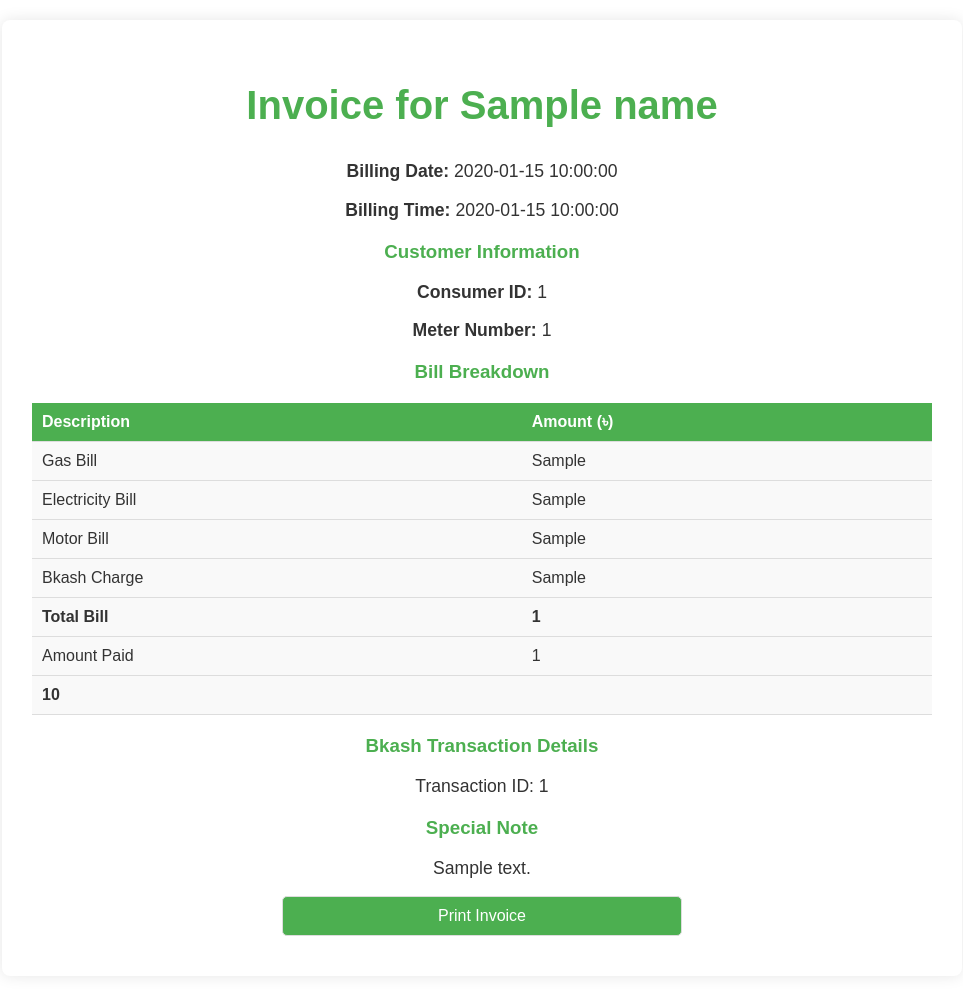
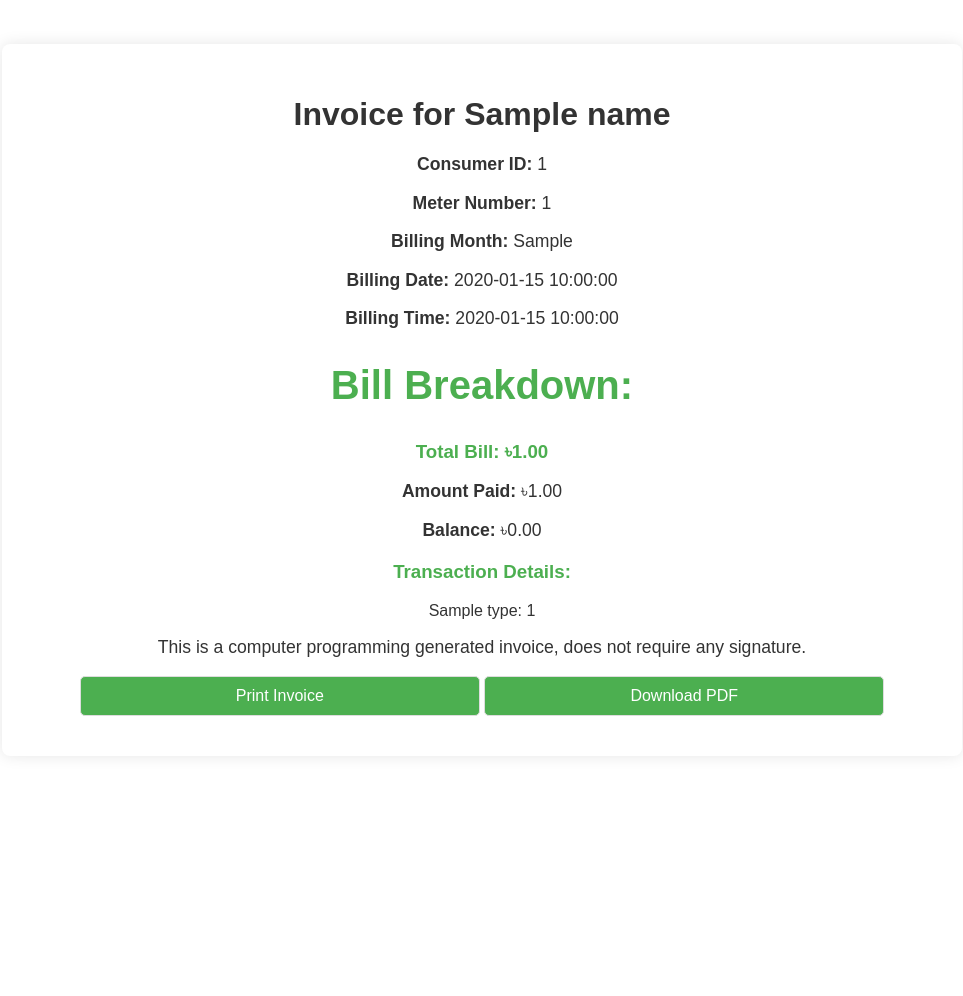
Before and after one commit to ovi13/Utility-New-Invoice, a Flask app: template New-invoice-2/templates/invoice.html in a window 1280 px wide. Shown: the whole page, without its empty margins (158-1121 px from the left). After the commit the page ends 716 px from the top, so only its background shows below. Run offline with Flask 3, Linux system fonts and the light colour scheme; the template is opened without the code that fills it: most values are stand-ins (such as "Sample title", 1, 10 or a date in 2020); some libraries are stand-ins or nearby versions.

Commit message:
Update invoice.html

```diff
--- a/New-invoice-2/templates/invoice.html
+++ b/New-invoice-2/templates/invoice.html
@@ -3,45 +3,119 @@
 <head>
     <meta charset="UTF-8">
     <meta name="viewport" content="width=device-width, initial-scale=1.0">
-    <title>Invoice for {{ name }}</title>
+    <title>Invoice</title>
     <link rel="stylesheet" href="{{ url_for('static', filename='style.css') }}">
+    <script src="https://cdnjs.cloudflare.com/ajax/libs/html2pdf.js/0.10.1/html2pdf.bundle.min.js"></script>
+    <script>
+        function downloadPDF() {
+            const element = document.querySelector('.container');
+            var opt = {
+                margin:       0.5, // Reduced margin
+                filename:     'invoice.pdf',
+                image:        { type: 'jpeg', quality: 0.98 },
+                html2canvas:  { scale: 2 },
+                // Use a slightly taller custom format to prevent page breaks
+                jsPDF:        { unit: 'in', format: [8.27, 12.0], orientation: 'portrait' } // A4 width (8.27 in), slightly taller height (e.g., 12.0 in)
+            };
+            html2pdf().from(element).set(opt).save();
+        }
+    </script>
 </head>
 <body>
     <div class="container">
-        <h2>Invoice for {{ name }}</h2>
-        <p><strong>Billing Date: </strong>{{ billing_date }}</p>
-        <p><strong>Billing Time: </strong>{{ billing_time }}</p>
+        <h1>Invoice for {{ name }}</h1>
+        <p><strong>Consumer ID:</strong> {{ consumer_id if consumer_id else 'N/A' }}</p>
+        <p><strong>Meter Number:</strong> {{ meter_number if meter_number else 'N/A' }}</p>
+        <p><strong>Billing Month:</strong> {{ billing_month }}</p>
+        <p><strong>Billing Date:</strong> {{ billing_date }}</p>
+        <p><strong>Billing Time:</strong> {{ billing_time }}</p>
 
-        <h3>Customer Information</h3>
-        <p><strong>Consumer ID: </strong>{{ consumer_id }}</p>
-        <p><strong>Meter Number: </strong>{{ meter_number or 'Not Available' }}</p>
+        <h2>Bill Breakdown:</h2>
+        {% if electricity_bill > 0 %}
+        <div class="bill-item">
+            <span class="bill-label">Electricity Bill (Total):</span>
+            <span class="bill-value">৳{{ "%.2f"|format(electricity_bill|float) }}</span>
+        </div>
+        {% endif %}
 
-        <h3>Bill Breakdown</h3>
-        <table>
-            <thead>
-                <tr>
-                    <th>Description</th>
-                    <th>Amount (৳)</th>
-                </tr>
-            </thead>
-            <tbody>
-                <tr><td>Gas Bill</td><td>{{ gas_bill }}</td></tr>
-                <tr><td>Electricity Bill</td><td>{{ electricity_bill }}</td></tr>
-                <tr><td>Motor Bill</td><td>{{ motor_bill }}</td></tr>
-                <tr><td>Bkash Charge</td><td>{{ bkash_charge }}</td></tr>
-                <tr><td><strong>Total Bill</strong></td><td><strong>{{ total_bill }}</strong></td></tr>
-                <tr><td>Amount Paid</td><td>{{ total_paid }}</td></tr>
-                <tr><td><strong>{{ balance_status }}</strong></td><td></td></tr>
-            </tbody>
-        </table>
+        {% if motor_bill > 0 %}
+        <div class="bill-item">
+            <span class="bill-label">Motor Bill (Total):</span>
+            <span class="bill-value">৳{{ "%.2f"|format(motor_bill|float) }}</span>
+        </div>
+        {# Check if 'name' is 'Motor Bill' to display shares specifically for this type #}
+        {% if name == "Motor Bill" %}
+        <div class="bill-item">
+            <span class="bill-label">Mridul's Share (Motor Bill):</span>
+            <span class="bill-value">৳{{ "%.2f"|format(motor_bill_mridul|float) }}</span>
+        </div>
+        <div class="bill-item">
+            <span class="bill-label">Rita's Share (Motor Bill):</span>
+            <span class="bill-value">৳{{ "%.2f"|format(motor_bill_rita|float) }}</span>
+        </div>
+        {% endif %}
+        {% endif %}
 
-        <h3>Bkash Transaction Details</h3>
-        <p>Transaction ID: {{ bkash_transaction_id }}</p>
+        {% if gas_bill > 0 %}
+        <div class="bill-item">
+            <span class="bill-label">Gas Bill (Total):</span>
+            <span class="bill-value">৳{{ "%.2f"|format(gas_bill|float) }}</span>
+        </div>
+        {# Check if 'name' is 'Gas Bill' to display shares specifically for this type #}
+        {% if name == "Gas Bill" %}
+        <div class="bill-item">
+            <span class="bill-label">Mridul's Share (Gas Bill):</span>
+            <span class="bill-value">৳{{ "%.2f"|format(gas_bill_mridul|float) }}</span>
+        </div>
+        <div class="bill-item">
+            <span class="bill-label">Pappu's Share (Gas Bill):</span>
+            <span class="bill-value">৳{{ "%.2f"|format(gas_bill_pappu|float) }}</span>
+        </div>
+        <div class="bill-item">
+            <span class="bill-label">Rita's Share (Gas Bill):</span>
+            <span class="bill-value">৳{{ "%.2f"|format(gas_bill_rita|float) }}</span>
+        </div>
+        <div class="bill-item">
+            <span class="bill-label">Pijush's Share (Gas Bill):</span>
+            <span class="bill-value">৳{{ "%.2f"|format(gas_bill_pijush|float) }}</span>
+        </div>
+        {% endif %}
+        {% endif %}
 
-        <h3>Special Note</h3>
-        <p>{{ special_note }}</p> <!-- Fixed Special Note -->
+        {% if bkash_charge > 0 %}
+        <div class="bill-item">
+            <span class="bill-label">Bkash Charge:</span>
+            <span class="bill-value">৳{{ "%.2f"|format(bkash_charge|float) }}</span>
+        </div>
+        {% endif %}
+
+
+        <h3>Total Bill: ৳{{ "%.2f"|format(total_bill|float) }}</h3>
+        <p><strong>Amount Paid:</strong> ৳{{ "%.2f"|format(total_paid|float) }}</p>
+
+        {% if balance < 0 %}
+        <p><strong>Balance Due:</strong> ৳{{ "%.2f"|format(balance|abs|float) }}</p>
+        {% elif balance > 0 %}
+        <p><strong>Balance Returned:</strong> ৳{{ "%.2f"|format(balance|float) }}</p>
+        {% else %}
+        <p><strong>Balance:</strong> ৳{{ "%.2f"|format(balance|float) }}</p>
+        {% endif %}
+
+
+        {% if combined_transactions %}
+        <h3>Transaction Details:</h3>
+            {% for trans in combined_transactions %}
+            <div class="bill-item">
+                <span class="bill-label">{{ trans.type }}:</span>
+                <span class="bill-value">{{ trans.id }}</span>
+            </div>
+            {% endfor %}
+        {% endif %}
+
+        <p>This is a computer programming generated invoice, does not require any signature.</p>
 
         <button onclick="window.print()">Print Invoice</button>
+        <button onclick="downloadPDF()">Download PDF</button>
     </div>
 </body>
 </html>
```
